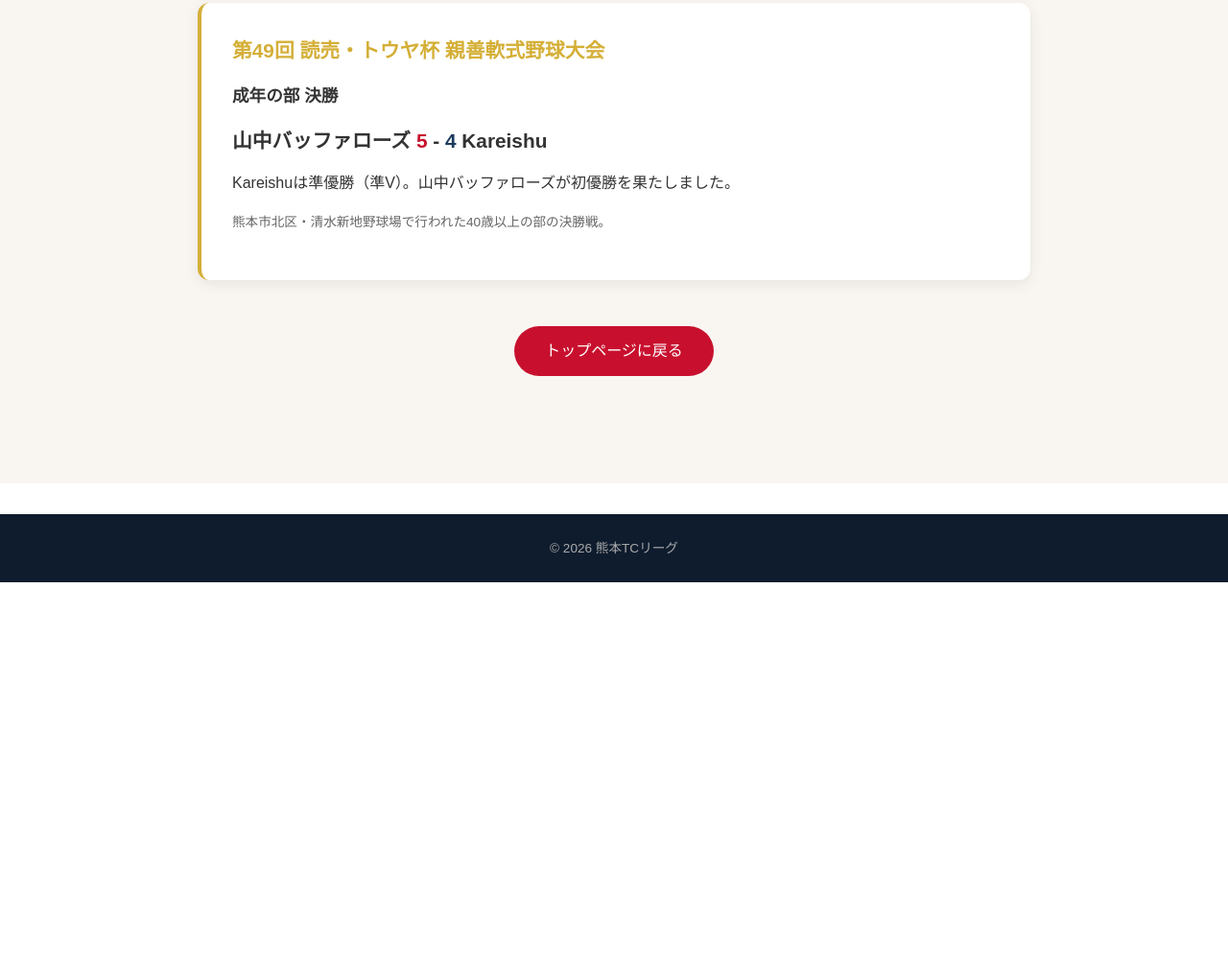
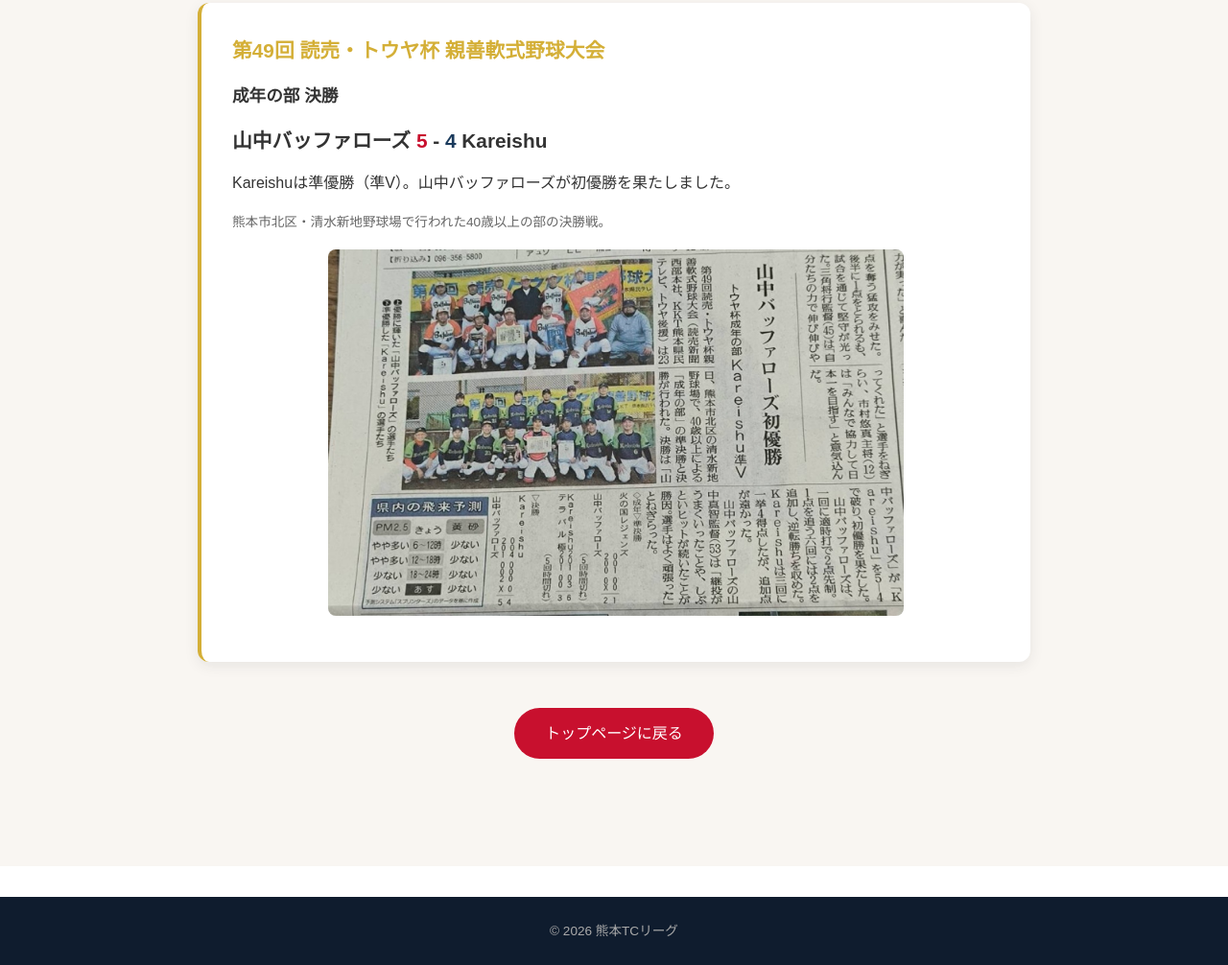
Before and after one commit to buccidai-design/kumamoto-tc-league, a plain HTML site: page kareishu.html in a window 1280 px wide. Shown: the part 2328-3334 px from the top of the page at 96% size. Before the commit the page ends 2935 px from the top, so only its background shows below. Drawn offline with Linux system fonts and the light colour scheme; no server answers.

Commit message:
Add files via upload

```diff
--- a/kareishu.html
+++ b/kareishu.html
@@ -123,6 +123,9 @@
       </p>
       <p>Kareishuは準優勝（準V）。山中バッファローズが初優勝を果たしました。</p>
       <p style="font-size: 0.85rem; color: #666; margin-top: 0.5rem;">熊本市北区・清水新地野球場で行われた40歳以上の部の決勝戦。</p>
+      <div style="max-width: 600px; margin: 1rem auto; border-radius: 8px; overflow: hidden;">
+        <img src="kareishu_touya_cup.jpg" alt="トウヤ杯 新聞記事" style="width: 100%; height: auto; display: block;">
+      </div>
     </div>
 
     <p style="text-align:center; margin-top:2rem;">
```
Also changed, not shown: kareishu_touya_cup.jpg (added).
